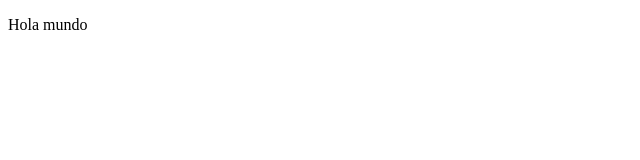
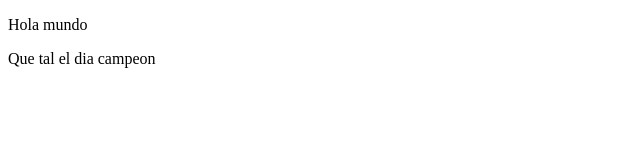
Before and after one commit to EloyGaldon/pruebaGit, a plain HTML site: page index.html in a window 1280 px wide. Shown: the whole page, without its empty margins (0-640 px from the left). Drawn offline with Linux system fonts and the light colour scheme.

Commit message:
cambios en index

```diff
--- a/index.html
+++ b/index.html
@@ -5,5 +5,6 @@
 </head>
 <body>
 <p>Hola mundo</p>
+<p>Que tal el dia campeon</p>
 </body>
 </html>
```
